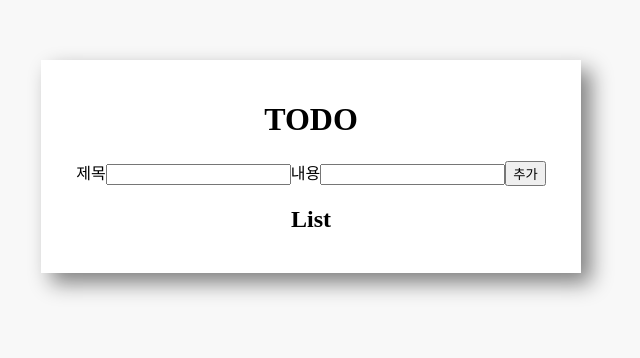
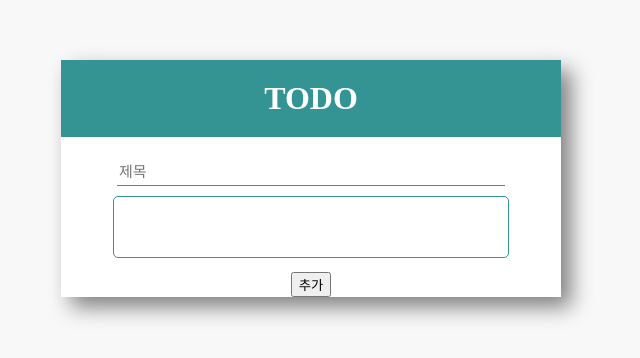
Before and after one commit to dekim1028/react-todo, a React (Create React App) app: page / in a window 1280 px wide. Shown: the top 358 px of the page, without its empty margins (329-969 px from the left). Built offline with nearby package versions, Linux system fonts and the light colour scheme.

Commit message:
css 수정

```diff
--- a/src/App.css
+++ b/src/App.css
@@ -8,6 +8,11 @@ main{
   margin: 0 auto;
   margin-top:60px;
   text-align: center;
-  padding: 20px;
   box-shadow: 10px 10px 20px gray;
 }
+
+.logo{
+  padding:20px;
+  background-color: #349393;
+  color: white;
+}
--- a/src/App.jsx
+++ b/src/App.jsx
@@ -29,7 +29,7 @@ class App extends React.Component{
 
     return (
       <main>
-          <h1>TODO</h1>
+          <h1 class="logo">TODO</h1>
           <Input addTodo={this.addTodo.bind(this)}/>
           <List todoList={todoList}/>
       </main>
--- /dev/null
+++ b/src/Input.css
@@ -0,0 +1,23 @@
+.input-wrap div{
+  margin:10px;
+}
+
+.subject{
+  color: #464A4A;
+  border: none;
+  border-bottom: 0.5px solid #349393;
+  width:80%;
+  padding:5px 2px;
+  font-size: 15px;
+}
+
+.content{
+  color: #464A4A;
+  border: none;
+  border: 0.5px solid #349393;
+  border-radius: 5px;
+  height:50px;
+  width:80%;
+  resize: none;
+  padding:5px;
+}
--- a/src/Input.jsx
+++ b/src/Input.jsx
@@ -1,4 +1,5 @@
 import React, {useState} from 'react';
+import './Input.css';
 
 const Input = (props) =>{
     const {addTodo} = props;
@@ -19,16 +20,14 @@ const Input = (props) =>{
 
     return (
         <div className="input-wrap">
-            <label>
-                제목
-                <input type="text" value={title} onChange={onChangeTitle}/>
-            </label>
-            <label>
-                내용
-                <input type="text" value={description} onChange={onChangeDescription}/>
-            </label>
+            <div>
+                <input className="subject" placeholder="제목" type="text" value={title} onChange={onChangeTitle}/>
+            </div>
+            <div>
+                <textarea className="content" value={description} onChange={onChangeDescription}></textarea>
+            </div>
 
-            <button onClick={onClickButton}>추가</button>
+            <button className="addBtn" onClick={onClickButton}>추가</button>
         </div>
     )
 }
--- a/src/List.jsx
+++ b/src/List.jsx
@@ -18,7 +18,6 @@ const List = (props) =>{
     );
     return(
         <>
-            <h2>List</h2>
             <ul>
                 {items}
             </ul>
```
